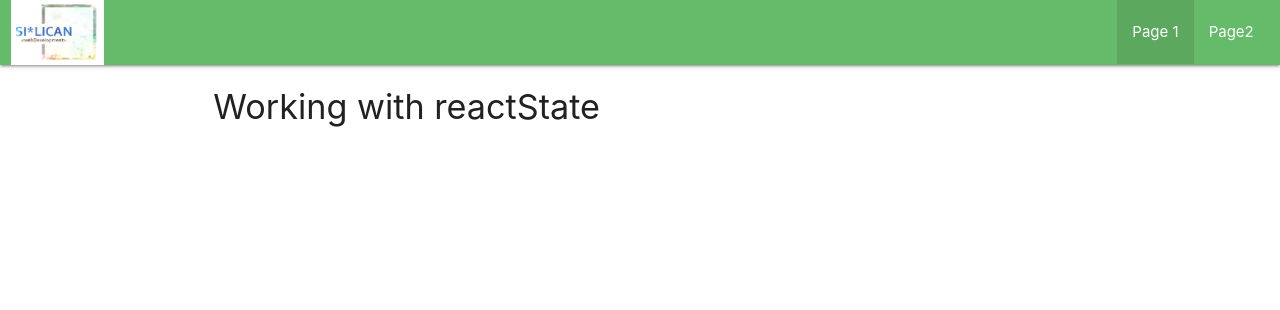
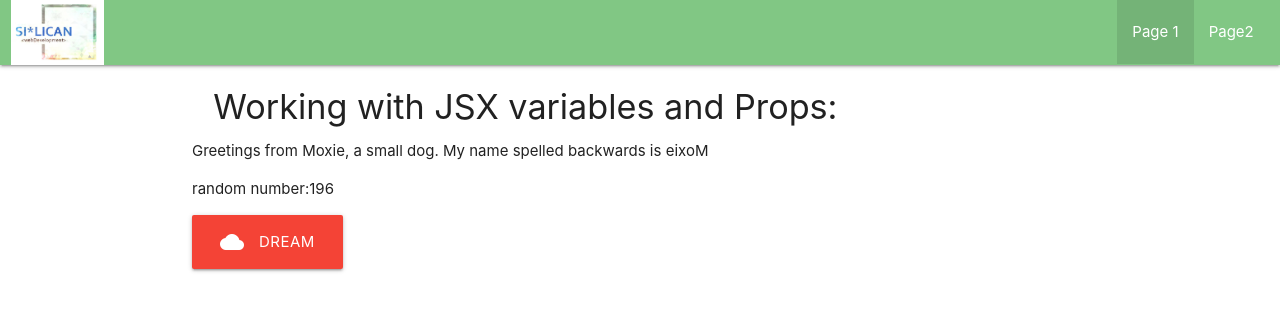
Before and after one commit to CM-GDev/state-exercises, a React (Create React App) app: page / in a window 1280 px wide. Shown: the top 310 px of the page. Built offline with nearby package versions, Linux system fonts and the light colour scheme.

Commit message:
added JSX and Props variables to page1

```diff
--- a/src/components/Header.js
+++ b/src/components/Header.js
@@ -4,13 +4,17 @@ import Page1 from './pages/Page1';
 import Page2 from "./pages/Page2";
 import Page3 from "./pages/Page3";
 
+// Prop variables:
+const icon = "cloud";
+const size = "large";
+const side = "left";
 
 const Header = () => {
     const [currentPage, setCurrentPage] = useState('Page1')
 
     const renderPage = () => {
         if (currentPage === 'Page1') {
-            return <Page1 />;
+            return <Page1 icon={icon} size={size} side={side}/>;
         }
         if (currentPage === 'Page2') {
             return <Page2 />
--- a/src/components/Navigation.js
+++ b/src/components/Navigation.js
@@ -24,7 +24,7 @@ function Navigation({ currentPage, handlePageChange }) {
   return (
     <div>
         {/* Main Nav */}
-        <nav className='green lighten-1 nav-extended'>
+        <nav className='green lighten-2 nav-extended'>
             <div className='row nav-wrapper' style={styles.rowNav}>
                 <a href='#!' data-target="side-out" className='sidenav-trigger'><i className='material-icons'>menu</i></a>
                 <div className='col m2'>
--- a/src/components/pages/Page1.js
+++ b/src/components/pages/Page1.js
@@ -1,9 +1,22 @@
 import React from "react";
+// constants
+const pet = "Moxie";
+const num1 = 3.5;
+const num2 = 7 ;
 
-export default function Page1() {
+export default function Page1(props) {
+    console.log(props)
+
     return(
         <main className="container">
-            <h4>Working with reactState</h4>
+            <div>
+                <h4>Working with JSX variables and Props:</h4>
+                    <p> Greetings from {pet}, a small dog. My name spelled backwards is {pet.split("").reverse()}</p>
+                    <p>random number:
+                        {Math.floor(Math.random() * 10) * num1 * num2}
+                    </p>
+                    <a className={`waves-effect btn-${props.size} red`} href="https://www.google.com" target="blank"><i className={`material-icons ${props.side}`}>{props.icon}</i>Dream</a>
+            </div>
         </main>
     )
 }
```
